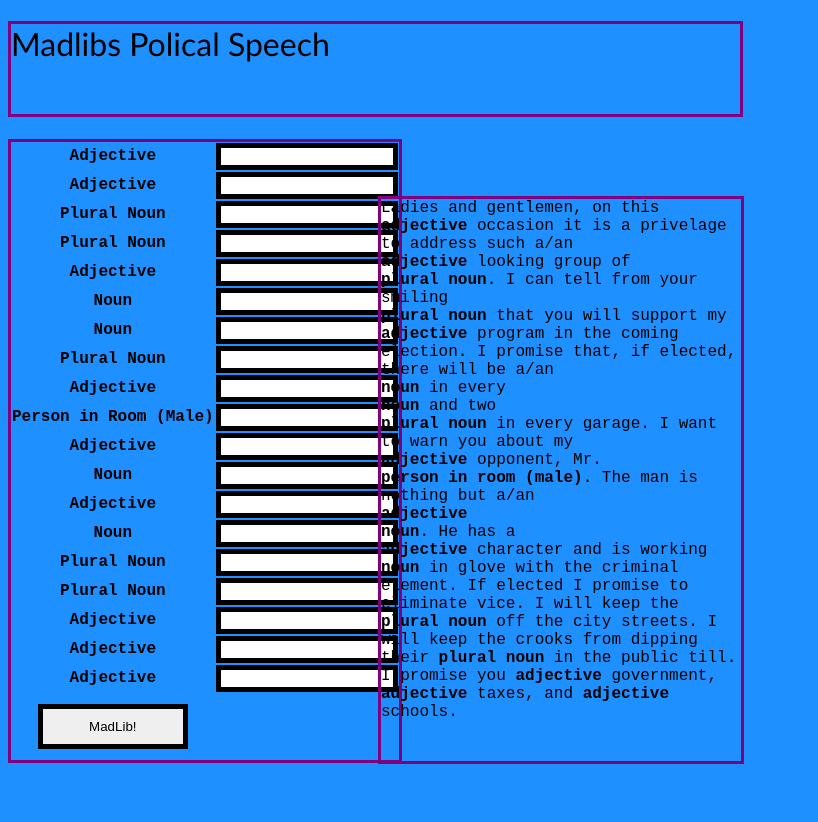
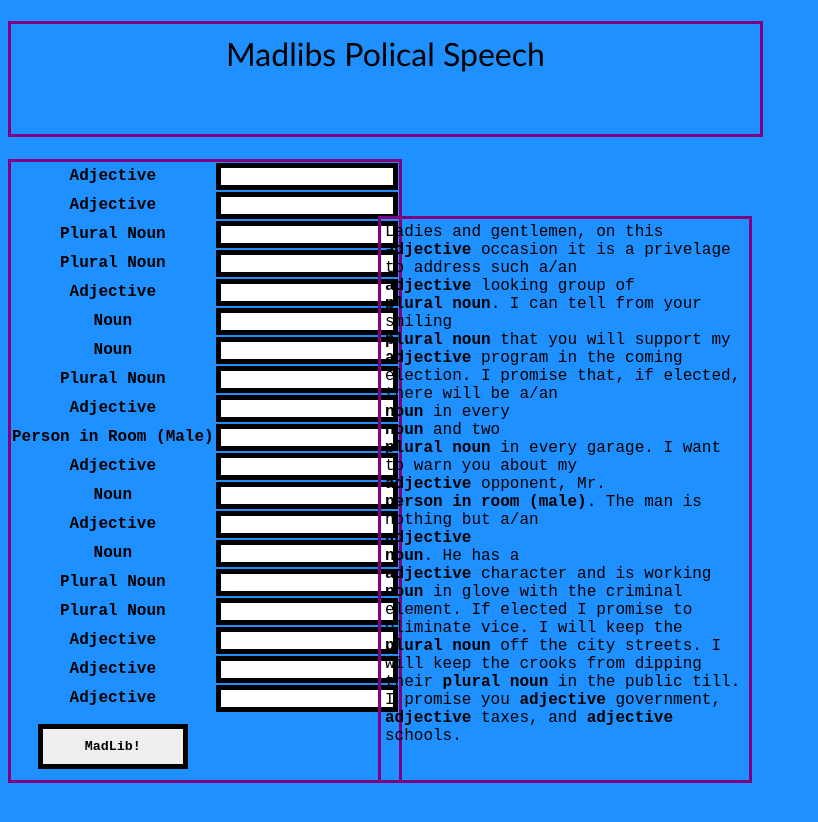
Before and after one commit to cosmolightfoot/madlib-project, a plain HTML site: page index.html in a window 1280 px wide. Shown: the top 822 px of the page, without its empty margins (0-818 px from the left). Drawn offline with Linux system fonts and the light colour scheme.

Commit message:
checking in

```diff
--- a/styling.css
+++ b/styling.css
@@ -7,6 +7,8 @@ h1{
     border: 3px solid purple;
     width: 729px;
     height: 90px;
+    text-align: center;
+    padding: 10px;
 
 }
 th {
@@ -35,18 +37,21 @@ button {
     width: 150px;
     height: 45px;
     margin: 10px;
-    border: 5px solid black
+    border: 5px solid black;
+    font-weight: bold;
+    font-family: 'courier new';
 }
 #madlib-body {
     position: relative;
     left: 370px;
     top: -583px;
     width:360px;
-    height: 562px;
+    height: 553px;
     border: 3px solid purple;
     font-family: 'Courier New', Courier, monospace;
     font-stretch: expanded
     text-align: center;
+    padding: 4px;
 }
 label {
     font-weight: bold;
```
